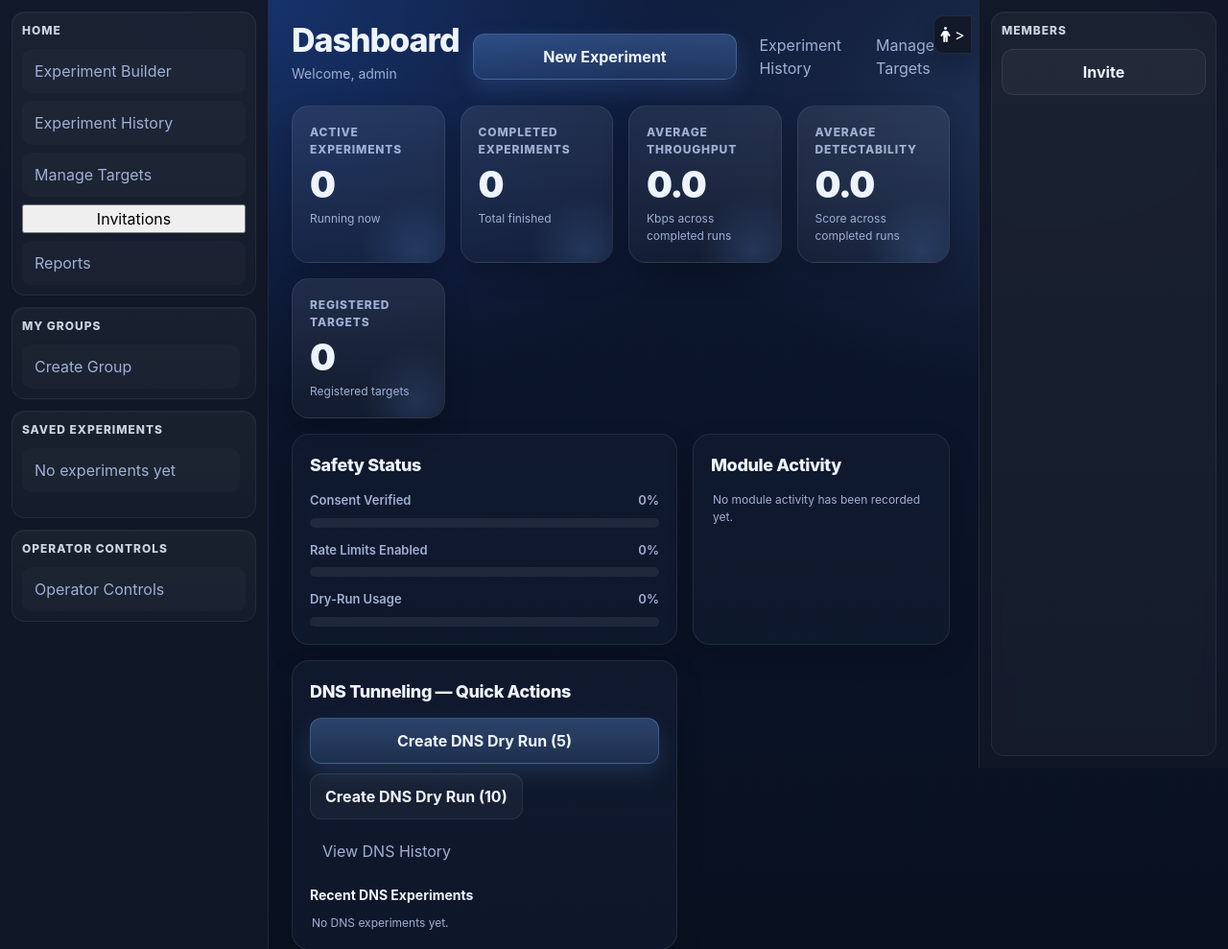
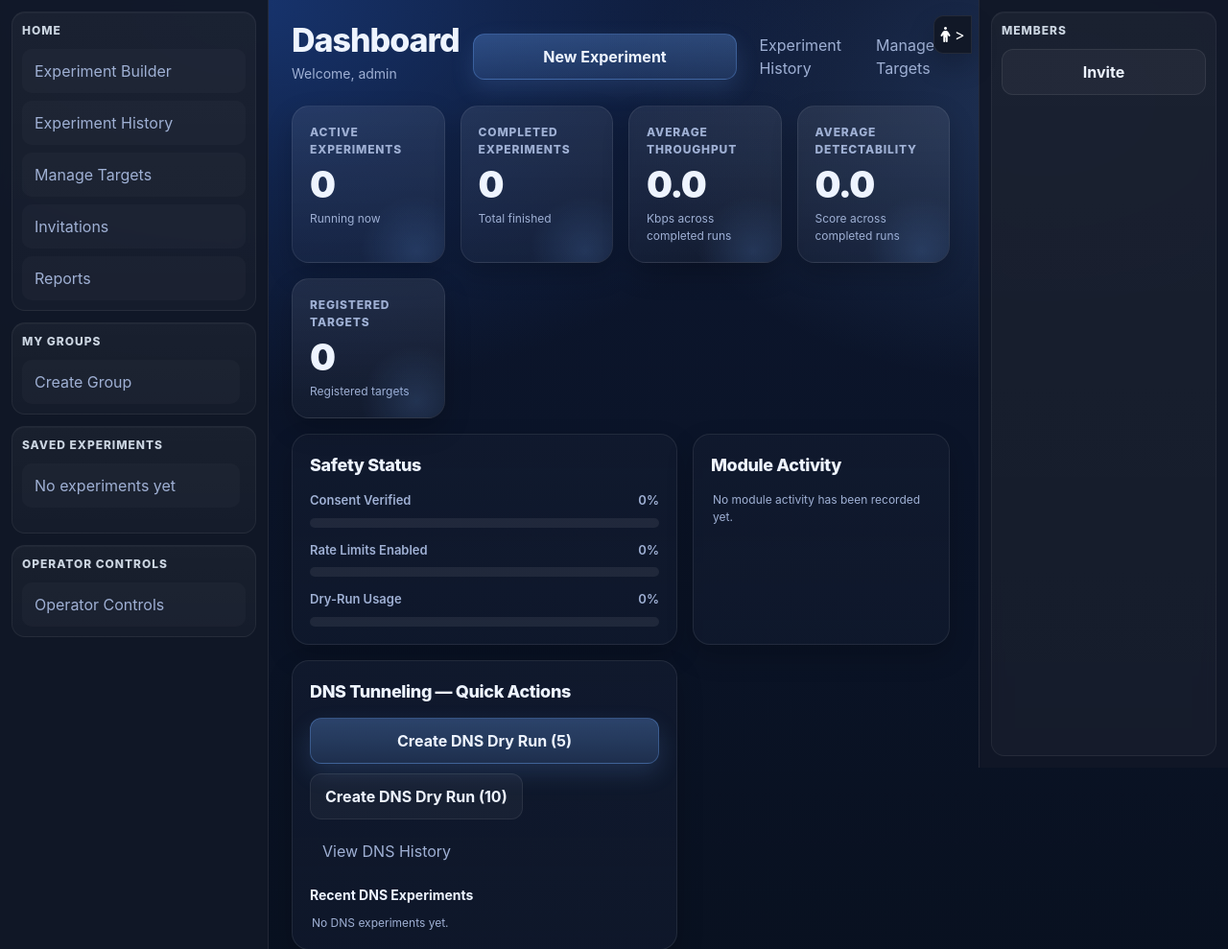
Before and after one commit to jestrada27/CAST---Cyber-Attack-Simulation-Toolkit, a Flask app: page /main_dashboard in a window 1280 px wide. Shown: the top 989 px of the page at 96% size. Run offline with Flask 3, Linux system fonts and the light colour scheme; a user stored in the database is signed in; data that the repository does not hold is empty; some libraries are stand-ins or nearby versions.

Commit message:
Update maindashboard.html

```diff
--- a/templates/Dashboard/maindashboard.html
+++ b/templates/Dashboard/maindashboard.html
@@ -79,7 +79,7 @@
           <a class="item" href="{{ url_for('experiment_builder') }}">Experiment Builder</a>
           <a class="item" href="{{ url_for('experiment_history') }}">Experiment History</a>
           <a class="item" href="{{ url_for('targets') }}">Manage Targets</a>
-          <button type="button" id="invitations">Invitations</button>
+          <button type="button" class="item" id="invitations">Invitations</button>
           <a class="item" href="{{ url_for('reports.database_page') }}">Reports</a>
         </div>
       </section>
```
